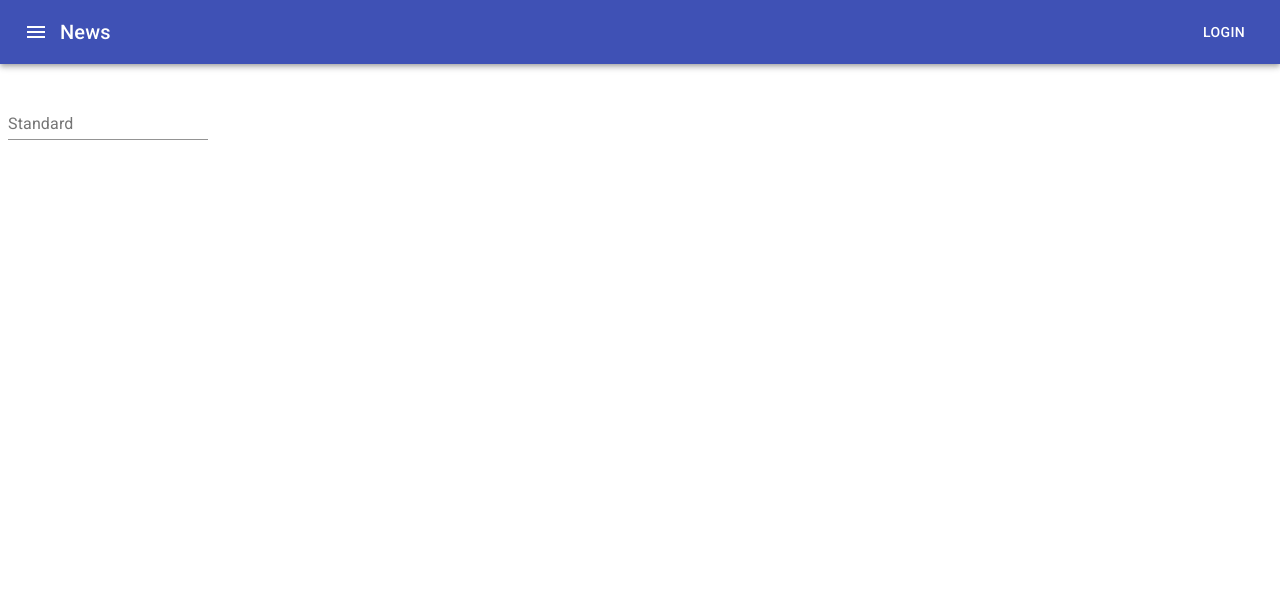
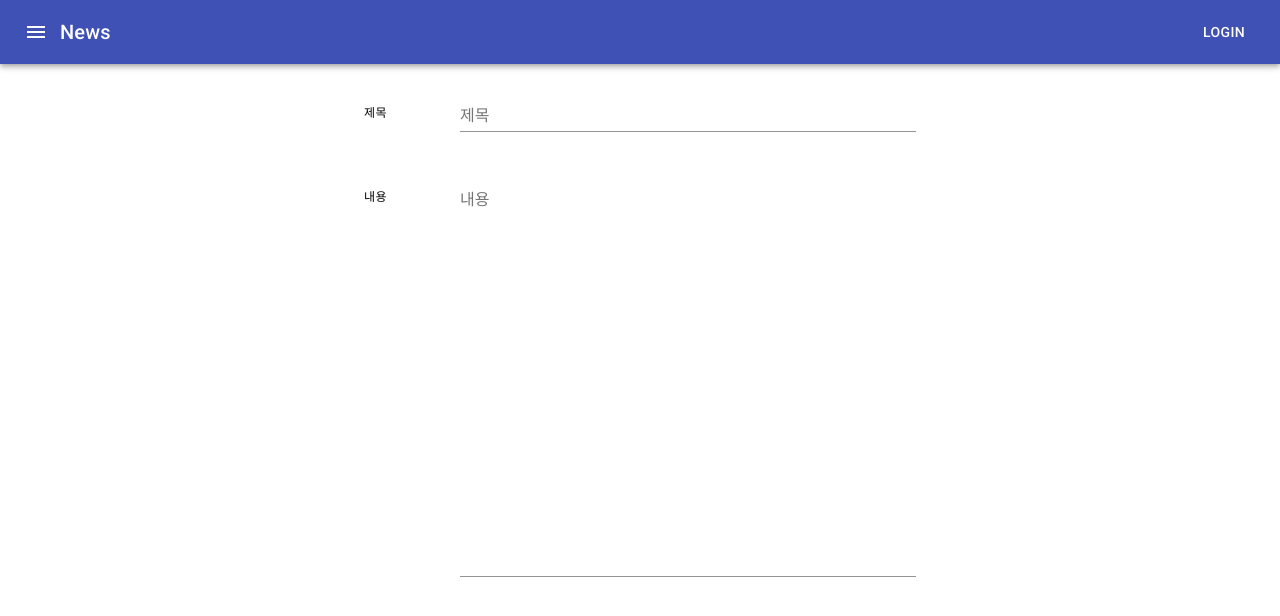
Before and after one commit to YangSSo51/gugusafront, a React (Create React App) app: page /input in a window 1280 px wide. Shown: the top 616 px of the page. Built offline with nearby package versions, Linux system fonts and the light colour scheme.

Commit message:
add input

```diff
--- a/src/App.css
+++ b/src/App.css
@@ -1,6 +1,23 @@
+@import url('https://fonts.googleapis.com/css?family=Do+Hyeon&display=swap');
+
+body{
+    font-family: 'Do Hyeon', sans-serif;
+}
+.font{
+    font-family: 'Do Hyeon', sans-serif;
+}
 .root{
     flex-grow: 1;
 }
 .title{
     flex-grow: 1;
 }
+
+.container_center{
+    display: -webkit-flex;
+    display: flex;
+    -webkit-align-items: center;
+    align-items: center;
+    width: 200px;
+    height: 60px;
+}
--- a/src/App.js
+++ b/src/App.js
@@ -8,7 +8,7 @@ import Container from '@material-ui/core/Container';
 class App extends Component {
     render() {
         return (
-            <div>
+            <div className="font">
                 <NavBar/>
                   <BrowserRouter>
                     <Route exact path="/signup" component={SignUp}/>
--- a/src/Components/input.js
+++ b/src/Components/input.js
@@ -1,22 +1,57 @@
 import React from 'react';
 import { makeStyles } from '@material-ui/core/styles';
+import Paper from '@material-ui/core/Paper';
+import Grid from '@material-ui/core/Grid';
+import Container from '@material-ui/core/Container';
 import TextField from '@material-ui/core/TextField';
+import Typography from '@material-ui/core/Typography';
 
 const useStyles = makeStyles(theme => ({
   root: {
-    '& > *': {
-      margin: theme.spacing(1),
-      width: 200,
-    },
+    flexGrow: 1,
+  },
+  paper: {
+    padding: theme.spacing(2),
+    textAlign: 'center',
+    color: theme.palette.text.secondary,
   },
 }));
 
-export default function BasicTextFields() {
+export default function FullWidthGrid() {
   const classes = useStyles();
 
   return (
-    <form className={classes.root} noValidate autoComplete="off">
-      <TextField id="standard-basic" label="Standard" />
-    </form>
+    <Container maxWidth="sm">
+    <div className={classes.root}>
+      <Grid container spacing={3}>
+        <Grid item xs={12} sm={2}>
+        <div class="container_center">
+        <Typography variant="caption">
+          제목
+        </Typography>
+        </div>
+        </Grid>
+        <Grid item xs={12} sm={10}>
+            <TextField fullWidth id="standard-basic" label="제목" />
+        </Grid>
+        <Grid item xs={12} sm={2}>
+        <div class="container_center">
+        <Typography variant="caption">
+          내용
+        </Typography>
+        </div>
+        </Grid>
+        <Grid item xs={12} sm={10} fullWidth>
+        <TextField
+          id="standard-multiline-static"
+          label="내용"
+          multiline
+          fullWidth
+          rows="20"
+        />
+        </Grid>
+      </Grid>
+    </div>
+    </Container>
   );
 }
--- a/src/index.css
+++ b/src/index.css
@@ -1,8 +1,8 @@
+@import url('https://fonts.googleapis.com/css?family=Do+Hyeon&display=swap');
+
 body {
   margin: 0;
-  font-family: -apple-system, BlinkMacSystemFont, 'Segoe UI', 'Roboto', 'Oxygen',
-    'Ubuntu', 'Cantarell', 'Fira Sans', 'Droid Sans', 'Helvetica Neue',
-    sans-serif;
+  font-family:'Do Hyeon',sans-serif !important;
   -webkit-font-smoothing: antialiased;
   -moz-osx-font-smoothing: grayscale;
 }
```
